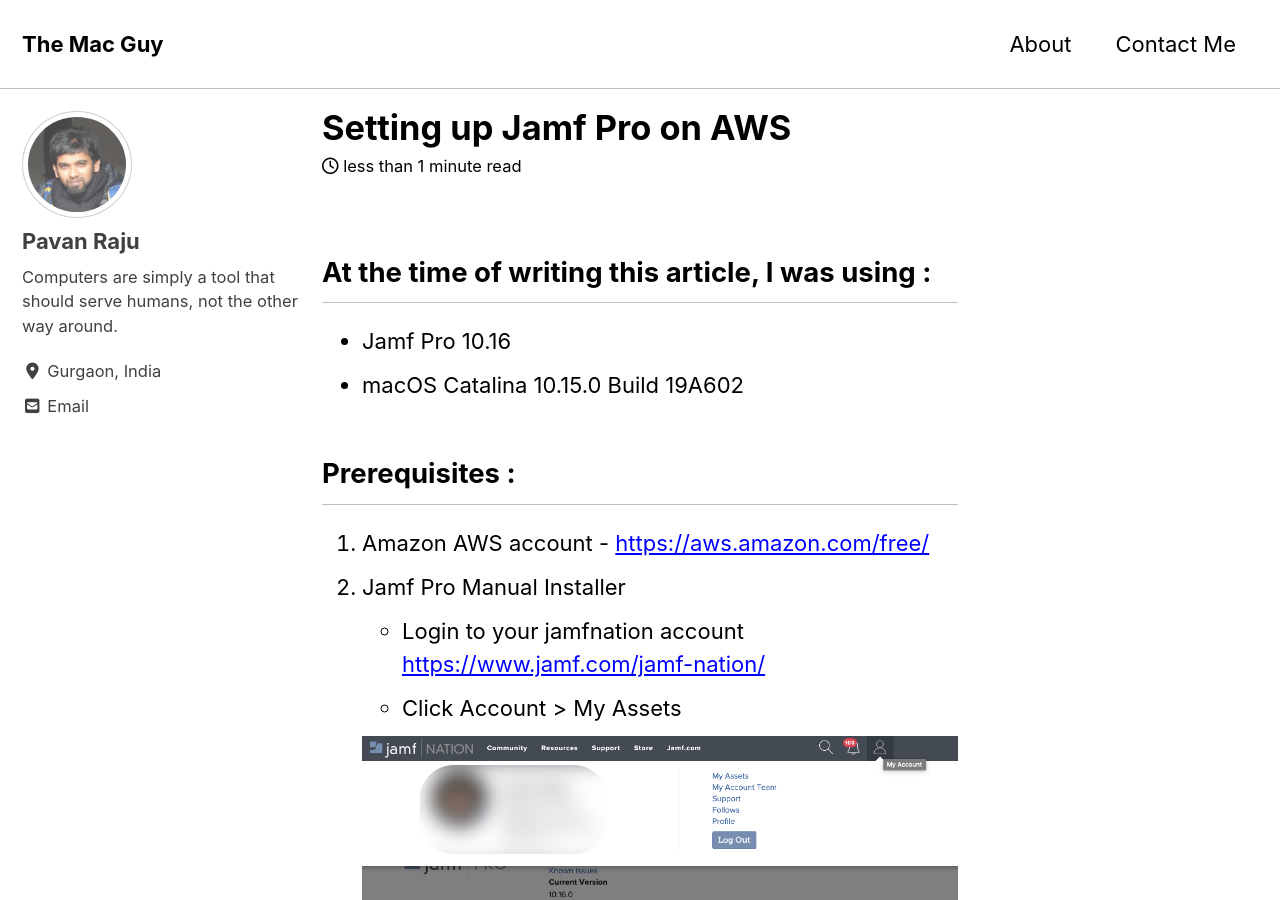
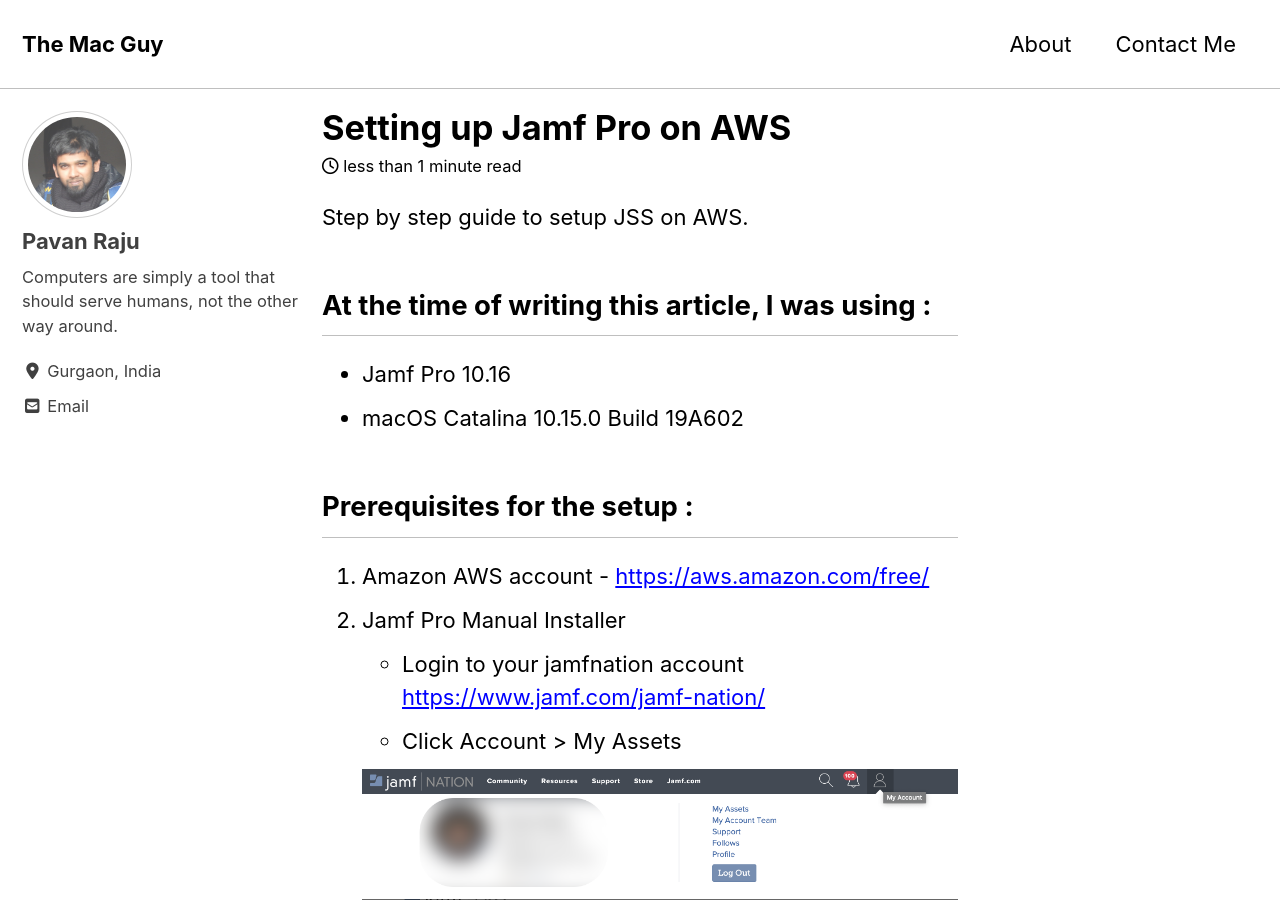
Before and after one commit to iampavan/themacguy, a Jekyll site: the page built from _posts/2019/2019-10-October/2019-10-25-01-Setting-up-JSS-on-AWS.md, in a window 1280 px wide and 900 px high. Built offline with Jekyll 4.4.1, drawn with Linux system fonts in a browser that asks for light colours; cached includes are drawn as plain includes; nearby versions of some CDN libraries.

Commit message:
Refactoring

```diff
--- a/_posts/2019/2019-10-October/2019-10-25-01-Setting-up-JSS-on-AWS.md
+++ b/_posts/2019/2019-10-October/2019-10-25-01-Setting-up-JSS-on-AWS.md
@@ -7,13 +7,14 @@ tags:
   - AWS
 published: true
 ---
+Step by step guide to setup JSS on AWS.
 
 ## At the time of writing this article, I was using :
 
 - Jamf Pro 10.16
 - macOS Catalina 10.15.0 Build 19A602
 
-## Prerequisites :
+## Prerequisites for the setup :
 
 1. Amazon AWS account - <https://aws.amazon.com/free/>{:target="_blank"}
 2. Jamf Pro Manual Installer
```
